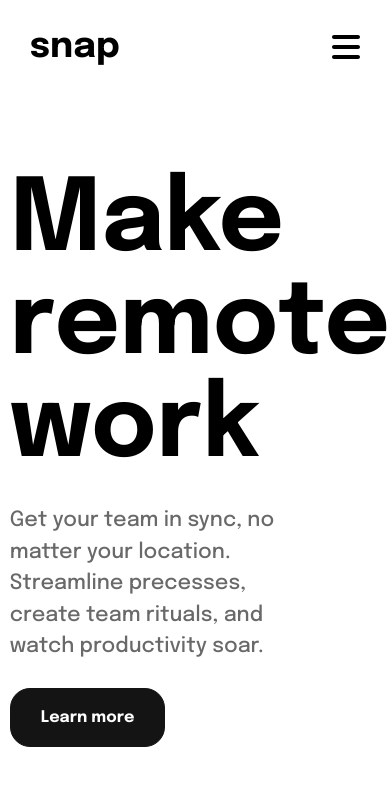
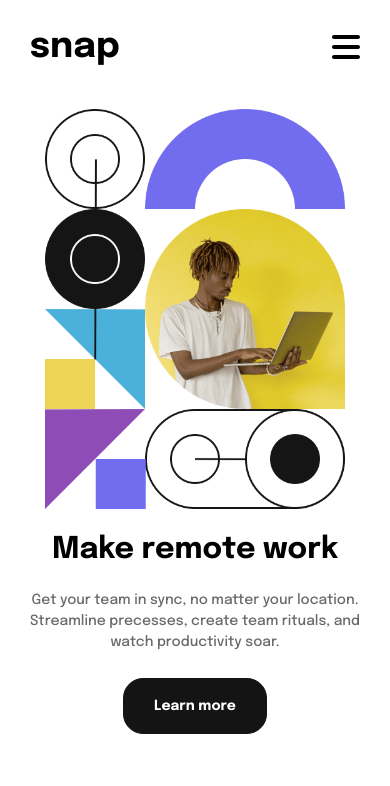
Before and after one commit to Leonardo-G/intresection-frontmentor, a Next.js app: page / in a window 390 px wide. Shown: the top 786 px of the page. Built offline with nearby package versions, Linux system fonts and the light colour scheme.

Commit message:
responsive front

```diff
--- /dev/null
+++ b/src/components/sections/Front.module.css
@@ -0,0 +1,20 @@
+.container-image{
+    position: relative;
+    width: 100%;
+    height: 700px;
+    flex: 1;
+}
+
+@media ( max-width: 720px ) {
+    .container-image{
+        flex: none;
+        height: 500px;
+    }
+}
+
+@media ( max-width: 480px ) {
+    .container-image{
+        flex: none;
+        height: 400px;
+    }
+}
--- a/src/components/sections/Front.tsx
+++ b/src/components/sections/Front.tsx
@@ -1,19 +1,23 @@
+import React from 'react';
 import Image from 'next/image'
-import React from 'react'
+
+import style from "./Front.module.css"
 
 export const Front = () => {
     return (
-        <div className='flex col-center mt-3'>
-            <div className='f-auto'>
-                <h1 className='h1'>Make remote work</h1>
-                <p className='mt-5 size-2 col-grey width80'>
+        <div className='flex col-center mt-3 f-column-rev-xl'>
+            <div className='f-auto mt-5'>
+                <h1 className='h1 txt-center-xl'>Make remote work</h1>
+                <p className='mt-5 size-2 col-grey width80 txt-center-xl size-auto-xs'>
                     Get your team in sync, no matter your location.
                     Streamline precesses, create team rituals, and
                     watch productivity soar.
                 </p>
-                <button className='mt-5 btn btn-dark btn-hover-transparent'>Learn more</button>
+                <div className='txt-center-xl'>
+                    <button className='mt-5 btn btn-dark btn-hover-transparent'>Learn more</button>
+                </div>
             </div>
-            <div className='relative f-auto' style={{ width: "100%", height: "700px"}}>
+            <div className={ style['container-image'] }>
                 <Image
                     src="/image-hero-desktop.png"
                     alt='Imagen Portada'
--- a/src/styles/globals.css
+++ b/src/styles/globals.css
@@ -28,6 +28,11 @@ p{
   line-height: 1.5;
 }
 
+@media ( max-width: 480px ) {
+  p, a, li, h1, h2, button{
+    font-size: 14px;
+  }
+}
 
 /* ESTILOS TAMAÑOS */
 .container{
@@ -41,6 +46,16 @@ p{
 
 .width80{
   width: 80%;
+}
+
+.width100{
+  width: 100%;
+}
+
+@media ( max-width: 720px ) {
+  .width80{
+    width: 100%;
+  }
 }
 
 /* FLEXBOX */
@@ -64,6 +79,10 @@ p{
   align-items: center;
 }
 
+.jus-center{
+  justify-content: center;
+}
+
 .col-gap-1{
   column-gap: 5px;
 }
@@ -78,6 +97,20 @@ p{
 
 .col-gap-5{
   column-gap: 50px;
+}
+
+@media ( max-width: 720px ) {
+  .f-column-rev-xl{
+    flex-direction: column-reverse ;
+  }
+
+  .f-auto-xl{
+    flex: none;
+  }
+
+  .jus-center-xl{
+    justify-content: center;
+  }
 }
 
 /* PADDING */
@@ -154,10 +187,20 @@ p{
   text-align: center;
 }
 
+@media ( max-width: 720px ) {
+  .txt-center-xl{
+    text-align: center;
+  }
+}
+
 /* TAMAÑOS LETRAS */
 .h1{
   font-size: 100px;
   font-weight: 700;
+}
+
+.size-auto{
+  font-size: 16px;
 }
 
 .size-1{
@@ -182,6 +225,22 @@ p{
 
 .size-6{
   font-size: 36px;
+}
+
+@media ( max-width: 720px ) {
+  .h1{
+    font-size: 50px;
+  }
+}
+
+@media ( max-width: 480px ) {
+  .h1{
+    font-size: 30px;
+  }
+
+  .size-auto-xs{
+    font-size: 14px;
+  }
 }
 
 /* COLORES */
```
